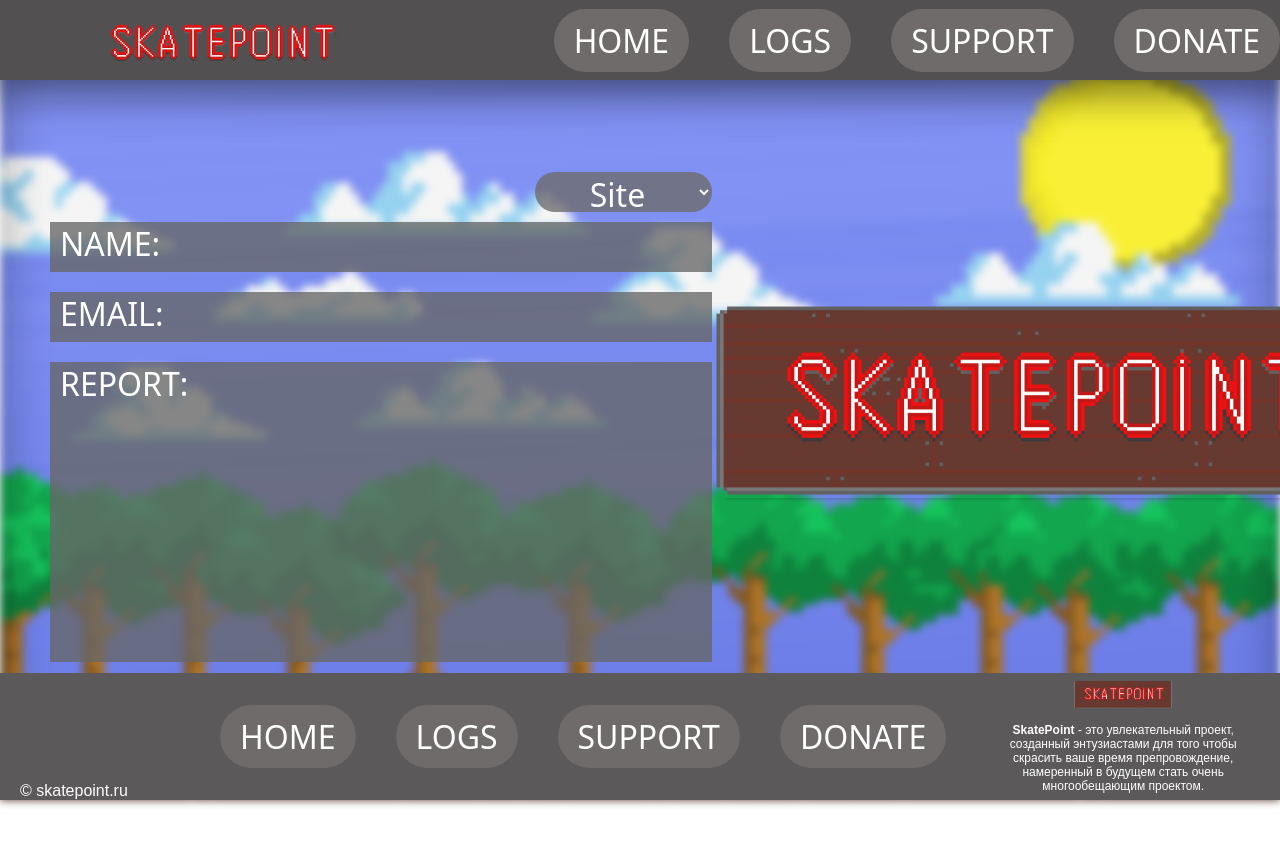
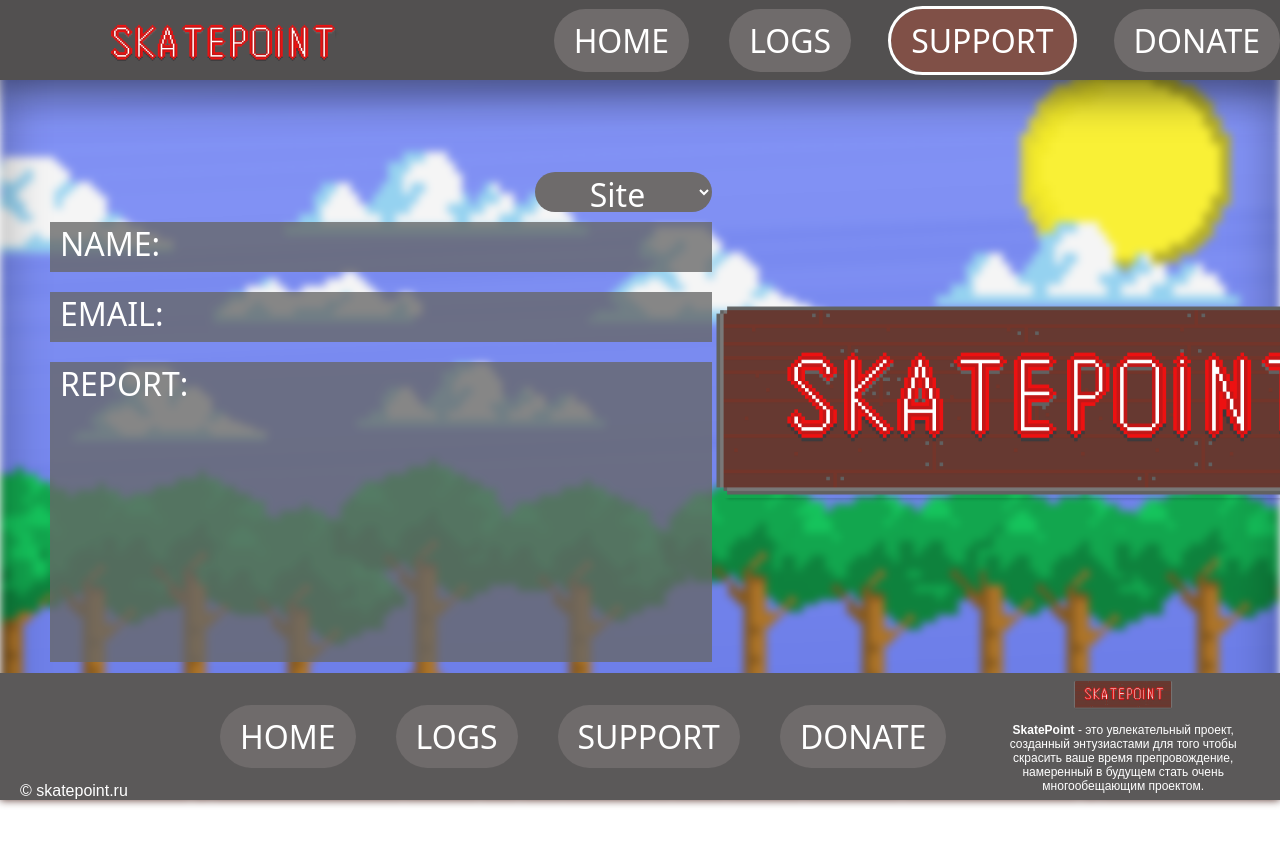
Before and after one commit to fxzleev/skatepoint-site, a React (Vite) app: page /support in a window 1280 px wide. Shown: the top 846 px of the page. Built offline with nearby package versions, Linux system fonts and the light colour scheme; a web font is replaced by a local one.

Commit message:
fix form and add active bottom in nav

```diff
--- a/package.json
+++ b/package.json
@@ -29,6 +29,7 @@
 		"eslint-plugin-react-hooks": "^5.1.0-rc.0",
 		"eslint-plugin-react-refresh": "^0.4.9",
 		"globals": "^15.9.0",
+		"sass-embedded": "^1.79.3",
 		"typescript": "^5.5.3",
 		"typescript-eslint": "^8.0.1",
 		"vite": "^5.4.1"
--- a/src/components/Header/index.tsx
+++ b/src/components/Header/index.tsx
@@ -1,4 +1,4 @@
-import { Link } from "react-router-dom"
+import { NavLink, Link } from "react-router-dom"
 import style from "./style.module.css"
 import logo_img from "../../assets/img/logo.png"
 
@@ -7,13 +7,13 @@ export const Header = () =>{
   return (
 		<header>
 			<div className={style.container}>
-				<Link to='/skatepoint-site/'>
+				<Link to='/'>
 					<img className={style.logo} src={logo_img} alt='logo' />
 				</Link>
 				<nav className={style.nav}>
-					<Link to='/'>HOME</Link>
-					<Link to='/logs'>LOGS</Link>
-					<Link to='/support'>SUPPORT</Link>
+					<NavLink className={({ isActive, isPending }) => isActive ? 'active' : isPending ? 'loading' : '' } to='/'>HOME</NavLink>
+					<NavLink className={({ isActive, isPending }) => isActive ? 'active' : isPending ? 'loading' : '' } to='/logs'>LOGS</NavLink>
+					<NavLink className={({ isActive, isPending }) => isActive ? 'active' : isPending ? 'loading' : '' } to='/support'>SUPPORT</NavLink>
 					<Link to='https://www.donationalerts.com/r/annoshellor'>DONATE</Link>
 				</nav>
 			</div>
--- /dev/null
+++ b/src/index.css
@@ -0,0 +1,11 @@
+.active {
+	color: white;
+	text-decoration: none;
+	background: rgb(137, 80, 70, 0.84) !important;
+	padding: 10px 20px;
+	font-size: 32px;
+	transition: 0.1s;
+	border-radius: 40px;
+	margin: 0 20px;
+	outline: solid white;
+}
--- a/src/main.tsx
+++ b/src/main.tsx
@@ -1,6 +1,7 @@
 import { StrictMode } from 'react'
 import { createRoot } from 'react-dom/client'
 import App from './App.tsx'
+import './index.css'
 
 createRoot(document.getElementById('root')!).render(
   <StrictMode>
--- a/src/pages/Support/index.tsx
+++ b/src/pages/Support/index.tsx
@@ -1,26 +1,31 @@
-import style from "./style.module.css";
-import image from "../../assets/img/skatepoint.png"
-import { SubmitHandler, useForm } from "react-hook-form";
-import axios from "axios";
+import style from './style.module.css'
+import image from '../../assets/img/skatepoint.png'
+import { SubmitHandler, useForm } from 'react-hook-form'
+import axios from 'axios'
 
 type FormType = {
-  category: string,
-  user_name: string,
-  user_email: string,
-  user_comment: string,
+	category: string
+	user_name: string
+	user_email: string
+	user_comment: string
 }
 
 const Support = () => {
+	const {
+		register,
+		handleSubmit,
+		formState: { errors, isSubmitSuccessful, isValid },
+		reset,
+	} = useForm<FormType>({ mode: 'all' })
 
-  const {register, handleSubmit, formState: {errors} } = useForm<FormType>();
+	const onSubmit: SubmitHandler<FormType> = data => {
 
-  const onSubmit: SubmitHandler<FormType> = (data) => {
 		const TOKEN = '6960625468:AAGiCRg8zI3p0FE_jkRLBWyrUVKOxu_u-Ek'
 		const CHAT_ID = '-1002389512676'
 		const URL_API = `https://api.telegram.org/bot${TOKEN}/sendMessage`
 
-    let message = `<b>Категория: </b>${data.category}\n`;
-    message += `<b>Имя пользователя: </b>${data.user_name}\n`;
+		let message = `<b>Категория: </b>${data.category}\n`
+		message += `<b>Имя пользователя: </b>${data.user_name}\n`
 		message += `<b>Email: </b>${data.user_email}\n`
 		message += `<b>Сообщение: </b>${data.user_comment}\n`
 
@@ -29,46 +34,84 @@ const Support = () => {
 			parse_mode: 'html',
 			text: message,
 		})
+    reset()
 	}
 
-  return(
+	return (
 		<section className={style.support_cont}>
-
+			<div className={style.form}>
 				<form onSubmit={handleSubmit(onSubmit)}>
 					<div className={style.formelement4}>
-            <select {...register("category",{required:{value:true, message: "Выберите категорию"} })}>
-              <option value="site">Site</option>
-              <option value="game">Game</option>
-              <option value="tg_bot">TG Bot</option>
-            </select>{errors.category && <p className={style.errors}>{errors.category.message}</p>}
+						<select
+							{...register('category', {
+								required: { value: true, message: 'Выберите категорию' },
+							})}
+						>
+							<option value='site'>Site</option>
+							<option value='game'>Game</option>
+							<option value='tg_bot'>TG Bot</option>
+						</select>
+						{errors.category && (
+							<p className={style.errors}>{errors.category.message}</p>
+						)}
 					</div>
 					<div className={style.formelement1}>
 						<label>
-              <span>NAME: </span><input type="text" {...register("user_name",{required:{value: true, message: "Введите имя!"} })} />
-            </label>{errors.user_name && <p className={style.errors}>{errors.user_name.message}</p>}
+							<span>NAME: </span>
+							<input
+								type='text'
+								{...register('user_name', {
+									required: { value: true, message: 'Введите имя!' },
+								})}
+							/>
+						</label>
+						{errors.user_name && (
+							<p className={style.errors}>{errors.user_name.message}</p>
+						)}
 					</div>
 					<div className={style.formelement2}>
 						<label>
 							<span>EMAIL: </span>
-              <input type="email" {...register("user_email",{required:{value:true, message: "Введите EMail!"} })} />
-            </label>{errors.user_email && <p className={style.errors}>{errors.user_email.message}</p>}
+							<input
+								type='email'
+								{...register('user_email', {
+									required: { value: true, message: 'Введите EMail!' },
+								})}
+							/>
+						</label>
+						{errors.user_email && (
+							<p className={style.errors}>{errors.user_email.message}</p>
+						)}
 					</div>
 					<div className={style.formelement3}>
 						<label>
 							<span>REPORT: </span>
-              <textarea {...register("user_comment",{required:{value: true, message: "Обязательное поле!"}, minLength:{value: 10, message:"Минимальное количество символов 10"} })} ></textarea>
-            </label>{errors.user_comment && <p className={style.errors}>{errors.user_comment.message}</p>}
+							<textarea
+								{...register('user_comment', {
+									required: { value: true, message: 'Обязательное поле!' },
+									minLength: {
+										value: 10,
+										message: 'Минимальное количество символов 10',
+									},
+								})}
+							></textarea>
+						</label>
+						{errors.user_comment && (
+							<p className={style.errors}>{errors.user_comment.message}</p>
+						)}
 					</div>
 					<div className={style.formelement4}>
-            <input type="submit" value="SEND"/>
+						<input type='submit' value='SEND' disabled={!isValid} />
 					</div>
 				</form>
+				{isSubmitSuccessful && (<p className={style.submitted}>Форма отправлена!</p>)}
+			</div>
 
 			<div className={style.skatepoint}>
-          <img className={style.shake} src={image} alt="logo"/>
+				<img className={style.shake} src={image} alt='logo' />
 			</div>
 		</section>
 	)
 }
 
-export default Support;
+export default Support
--- a/src/pages/Support/style.module.css
+++ b/src/pages/Support/style.module.css
@@ -4,7 +4,7 @@
 	align-items: center;
 	height: 650px;
 }
-form {
+.form {
 	margin-top: 53px;
 	margin-left: 50px;
 }
@@ -78,7 +78,7 @@ form {
 	min-width: 177px;
 	max-height: 40px;
 	min-height: 40px;
-	background: rgb(110, 107, 107, 0.78);
+	background: rgb(110, 107, 107);
 	border-radius: 54px;
 	outline: none;
 	border: none;
@@ -90,16 +90,16 @@ form {
 	font-size: 32px;
 	transition: 0.1s;
 }
-.formelement4 > input:hover {
+.formelement4 > input:hover, .formelement4 > select:hover {
 	background: rgb(137, 80, 70, 0.84);
 	outline: solid white;
 }
-.formelement4 > input:active {
+.formelement4 > input:active, .formelement4 > select:active {
 	background: rgb(245, 245, 245, 0.84);
 	border: none;
 	outline: none;
 }
-.formelement4 > input:focus-visible {
+.formelement4 > input:focus-visible, .formelement4 > select:focus-visible {
 	background: rgb(137, 80, 70, 0.84);
 	outline: solid white;
 }
@@ -108,6 +108,17 @@ form {
 	font-size: 12px;
 	font-weight: normal;
 	color: red;
+}
+
+.submitted {
+	position: absolute;
+	top: 165px;
+	left: 250px;
+	font-family: Arial, Helvetica, sans-serif;
+	font-size: 25px;
+	font-weight: normal;
+	color: green;
+	margin-top: 10px;
 }
 
 input:-webkit-autofill,
--- a/vite.config.ts
+++ b/vite.config.ts
@@ -3,6 +3,9 @@ import react from '@vitejs/plugin-react'
 
 // https://vitejs.dev/config/
 export default defineConfig({
+	server: {
+		port: 80
+	},
 	plugins: [react()],
 	base: '/'
 })
```
Also changed, not shown: 1 other file (tests, documents, lock files or other folders). Lines whose indentation alone changed are shown as unchanged.
